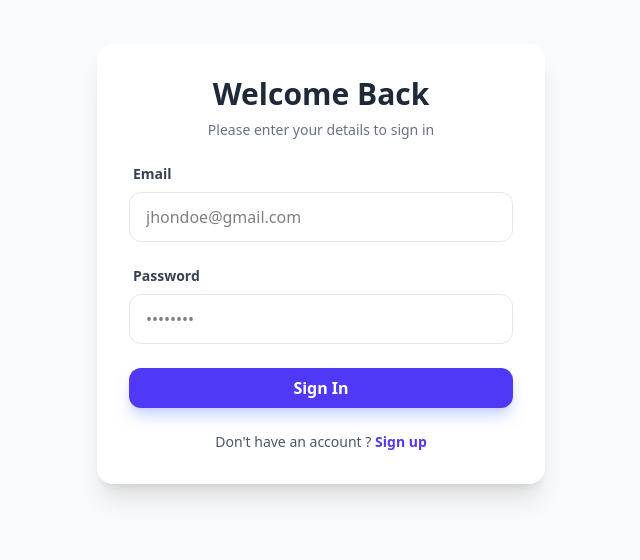
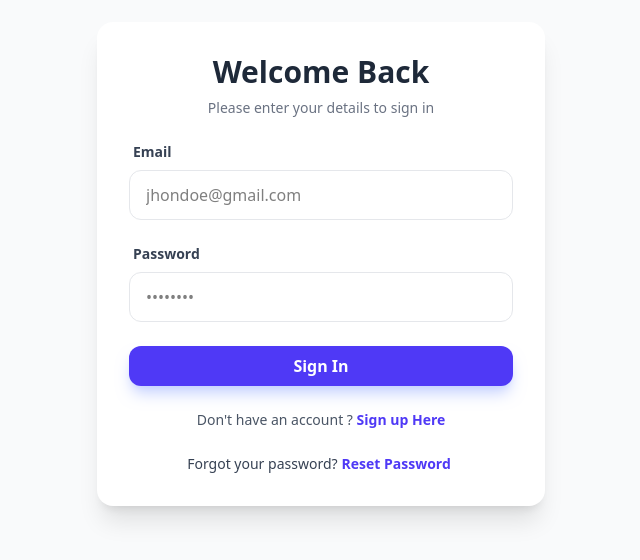
Before and after one commit to PALANIKUMAR0508/E-Commerence-Application, a React app in the folder Frontend/: page /login in a window 1280 px wide. Shown: the part 136-696 px from the top of the page, without its empty margins (319-959 px from the left). Built offline with nearby package versions, Linux system fonts and the light colour scheme; the HTML template or start-up script is replaced by a standard one.

Commit message:
Forget password page updated

```diff
--- a/Frontend/src/App.jsx
+++ b/Frontend/src/App.jsx
@@ -13,6 +13,7 @@ import Profile from "./User/Profile";
 import UpdateProfile from "./User/UpdateProfile";
 import ProtectedRoute from "./components/ProtectedRoute";
 import UpdatePassword from "./User/UpdatePassword";
+import ForgetPassword from "./User/ForgetPassword";
 
 const App = () => {
   const { isAuthenticated, user } = useSelector((state) => state.user);
@@ -46,6 +47,7 @@ const App = () => {
           path="/password/update"
           element={<ProtectedRoute element={<UpdatePassword />} />}
         />
+        <Route path="/password/forgot" element={<ForgetPassword />} />
       </Routes>
     </BrowserRouter>
   );
--- /dev/null
+++ b/Frontend/src/User/ForgetPassword.jsx
@@ -0,0 +1,17 @@
+import React from "react";
+import Navbar from "../components/Navbar";
+import PageTitle from "../components/pageTitle";
+
+const ForgetPassword = () => {
+  return (
+    <>
+      <Navbar />
+      <PageTitle title="Forget Your password" />
+      <div className="min-h-screen bg-gray-50 flex flex-col items-center py-12 sm:px-6 lg:px-8 pt-24">
+        Enter Your Email
+      </div>
+    </>
+  );
+};
+
+export default ForgetPassword;
--- a/Frontend/src/User/Login.jsx
+++ b/Frontend/src/User/Login.jsx
@@ -93,7 +93,17 @@ const Login = () => {
               to="/register"
               className="text-indigo-600 font-semibold hover:underline"
             >
-              Sign up
+              Sign up Here
+            </Link>
+          </p>
+
+          <p className="text-center text-sm text-gray-700">
+            Forgot your password?
+            <Link
+              to="/password/forgot"
+              className="px-1 text-indigo-600 font-semibold hover:underline"
+            >
+              Reset Password
             </Link>
           </p>
         </form>
--- a/Frontend/src/User/UpdatePassword.jsx
+++ b/Frontend/src/User/UpdatePassword.jsx
@@ -60,7 +60,7 @@ const UpdatePassword = () => {
         </div>
         <div className="mt-8 sm:mx-auto sm:w-full sm:max-w-md">
           <div className="bg-white px-6 py-10 shadow-xl rounded-2xl sm:px-10 border border-gray-100">
-            <form className="space-y-6">
+            <form className="space-y-6" onSubmit={updatePasswordSubmit}>
               <div>
                 <label className="block text-sm font-semibold text-gray-700 ml-1">
                   Old Password
@@ -112,8 +112,11 @@ const UpdatePassword = () => {
                     transition-all"
                 />
               </div>
-              <div className="">
-                <button className="bg-indigo-600 hover:bg-indigo-700 active:scale-[0.98] text-white rounded-xl w-full px-4 py-3 text-xl font-semibold">
+              <div>
+                <button
+                  type="submit"
+                  className="bg-indigo-600 hover:bg-indigo-700 active:scale-[0.98] text-white rounded-xl w-full px-4 py-3 text-xl font-semibold"
+                >
                   Change Password
                 </button>
               </div>
--- a/Frontend/src/features/user/userSlice.js
+++ b/Frontend/src/features/user/userSlice.js
@@ -113,15 +113,18 @@ export const updatePassword = createAsyncThunk(
         },
       };
       const { data } = await axios.put(
-        "api/v1/password/update",
+        "/api/v1/password/update",
         password,
         config,
       );
+      return data;
     } catch (error) {
       return rejectWithValue(error.response?.data || "Password Update failed");
     }
   },
 );
+
+
 const userSlice = createSlice({
   name: "user",
   initialState: {
```
Also changed, not shown: 1 other file (tests, documents, lock files or other folders).
